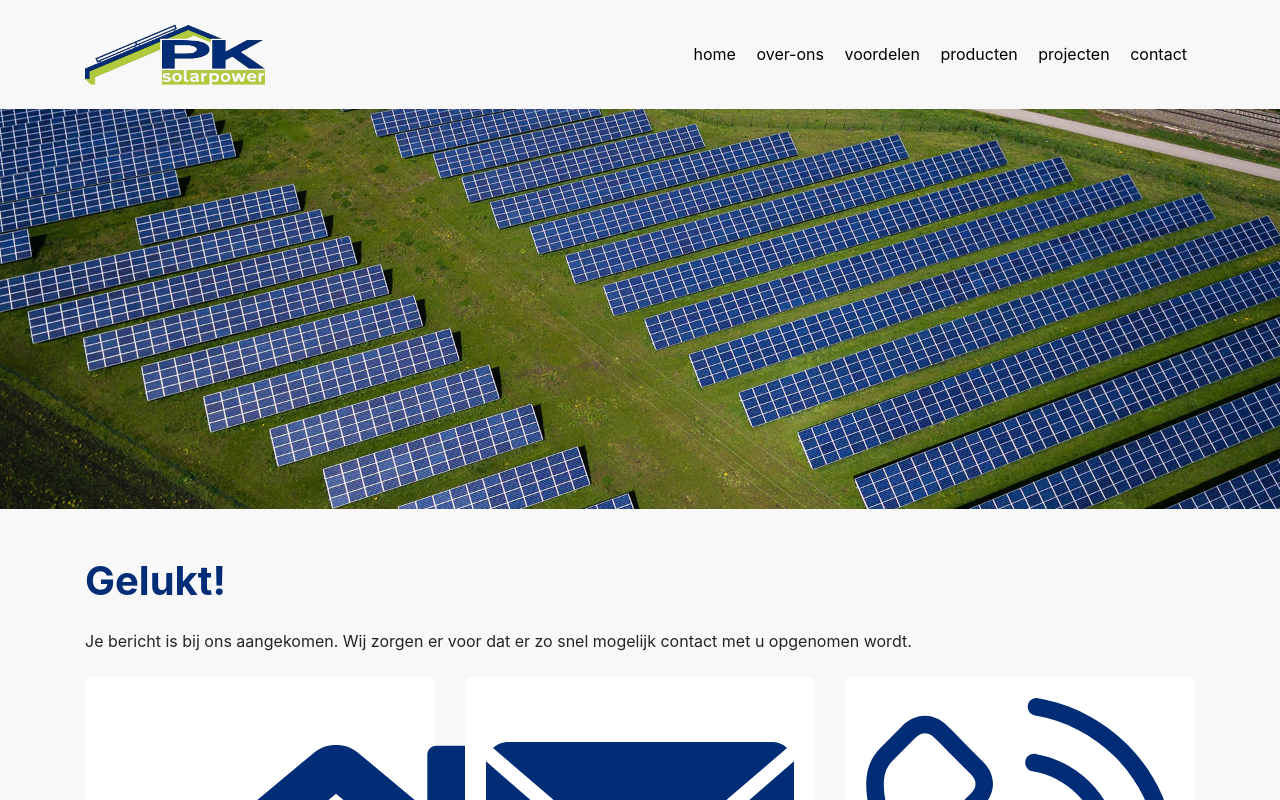
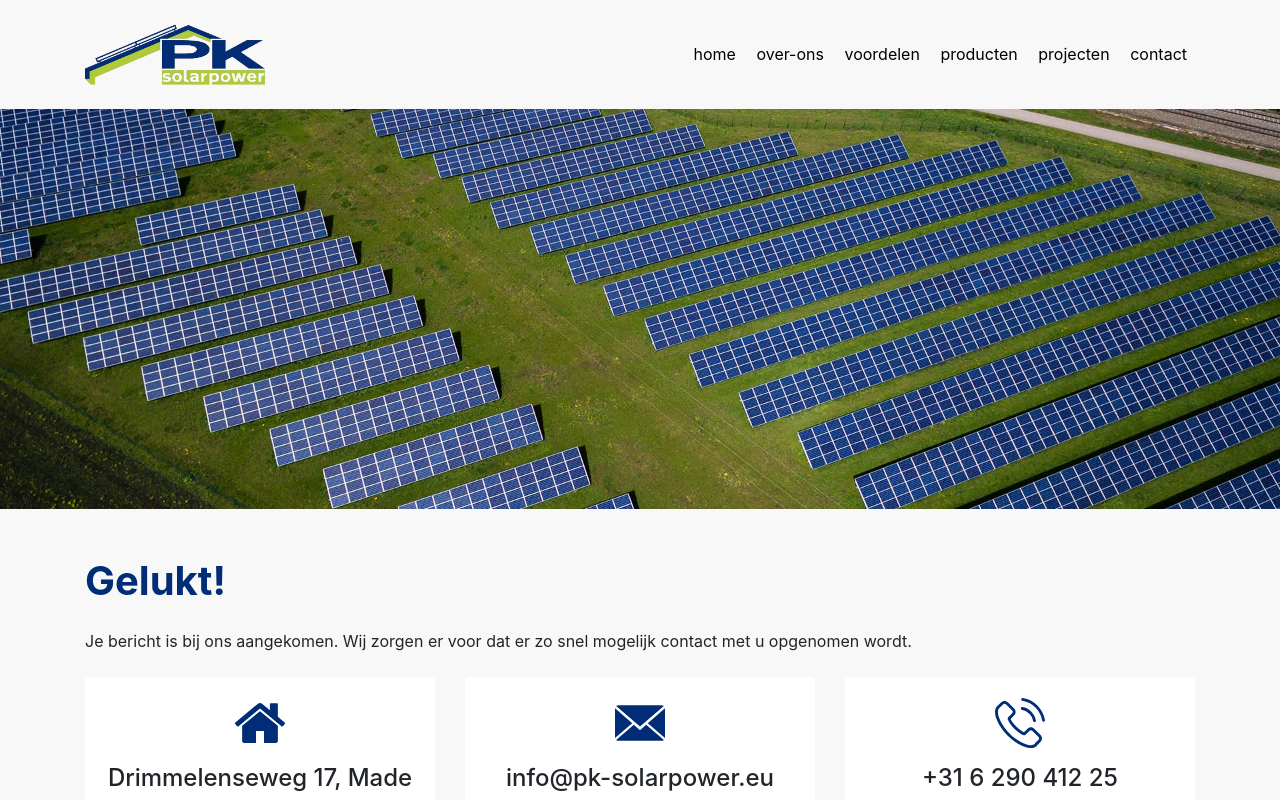
Before and after one commit to mikesegeren/pk-solar-nuxt, a Nuxt app: page /success in a window 1280 px wide. Shown: the top 800 px of the page. Built offline with nearby package versions, Linux system fonts and the light colour scheme.

Commit message:
Tweaked success page

```diff
--- a/pages/success.vue
+++ b/pages/success.vue
@@ -42,5 +42,7 @@
 </script>
 
 <style scoped>
-
+  img.icon {
+    max-width: 50px;
+  }
 </style>
```
